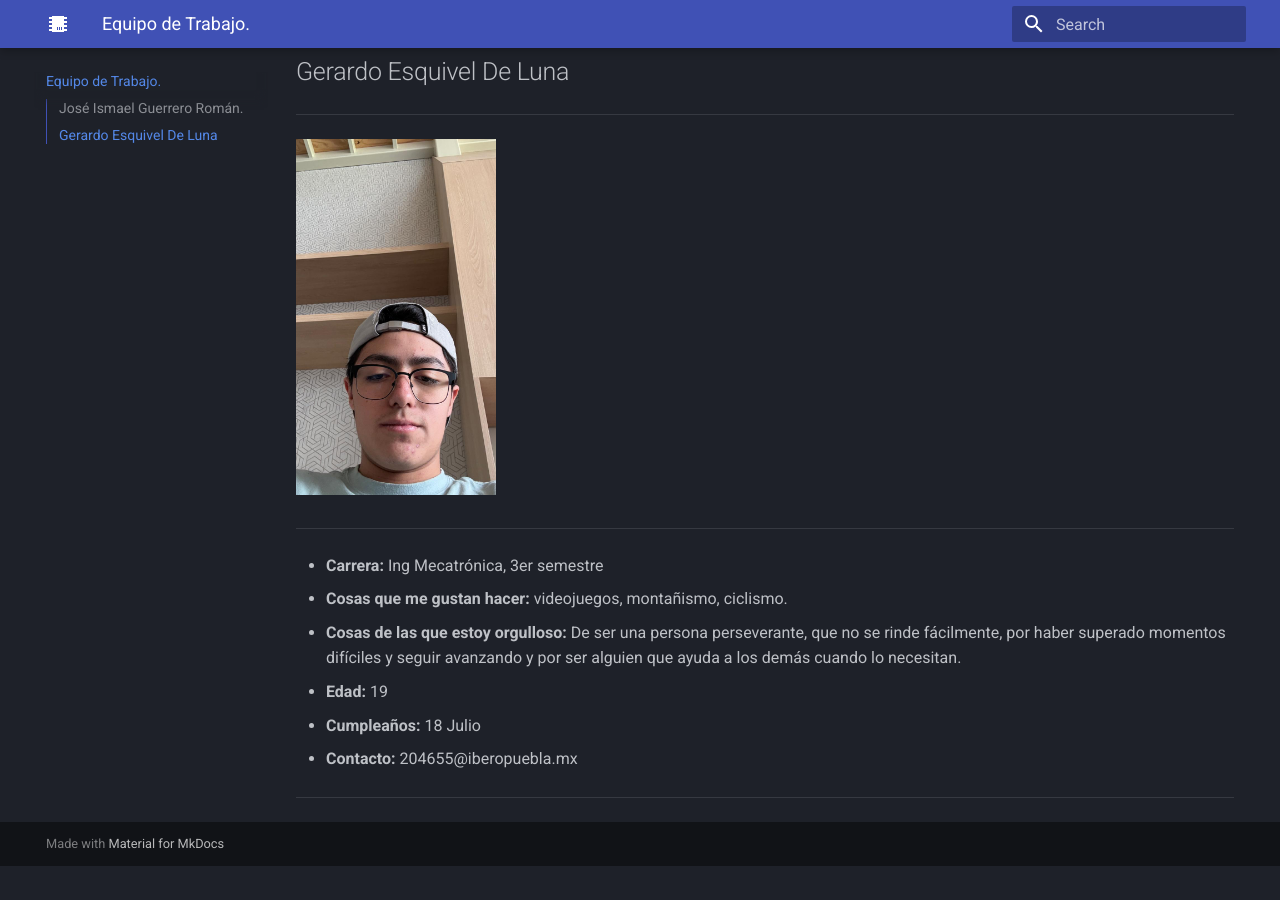
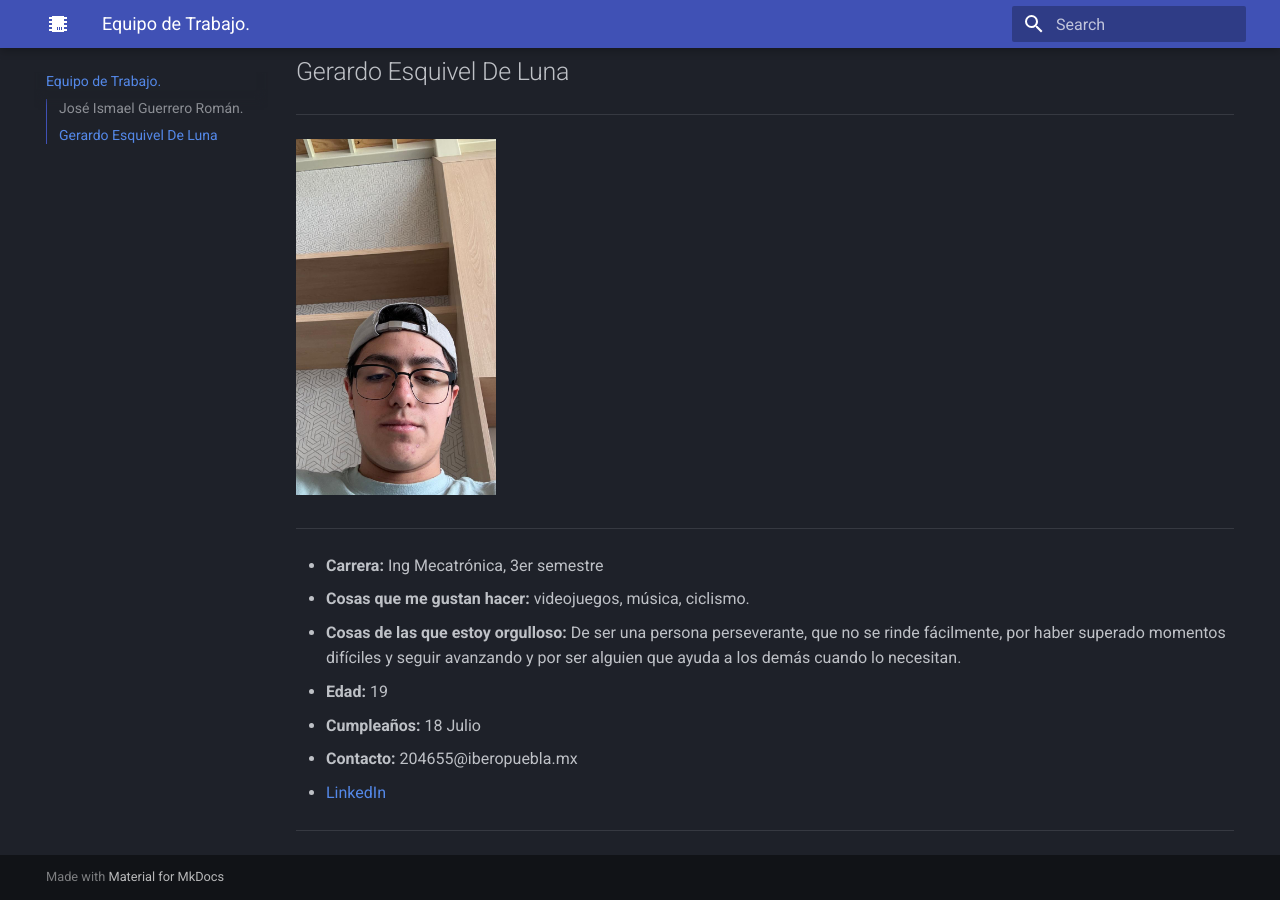
Before and after one commit to Joy-2307/Producci-n-Electr-nica-JIGR, an MkDocs documentation site: the page built from docs/Equipo de trabajo.md, in a window 1280 px wide and 900 px high, scrolled down 1185 px. Built offline with MkDocs 1.6.1 and Material for MkDocs 9.7.7, drawn with Linux system fonts in a browser that asks for light colours; before the commit the page ends 2051 px from its top, so only the background shows below that.

Commit message:
Update Equipo de trabajo.md

```diff
--- a/docs/Equipo de trabajo.md
+++ b/docs/Equipo de trabajo.md
@@ -28,10 +28,10 @@
 ---
 
 - **Carrera:** Ing Mecatrónica, 3er semestre
-- **Cosas que me gustan hacer:** videojuegos, montañismo, ciclismo.
+- **Cosas que me gustan hacer:** videojuegos, música, ciclismo.
 - **Cosas de las que estoy orgulloso:** De ser una persona perseverante, que no se rinde fácilmente, por haber superado momentos difíciles y seguir avanzando y por ser alguien que ayuda a los demás cuando lo necesitan.
 - **Edad:** 19
 - **Cumpleaños:** 18 Julio
 - **Contacto:** 204655@iberopuebla.mx
-
+- [LinkedIn](www.linkedin.com/in/gerardo-esquivel-0b0838438)
 ---
```
